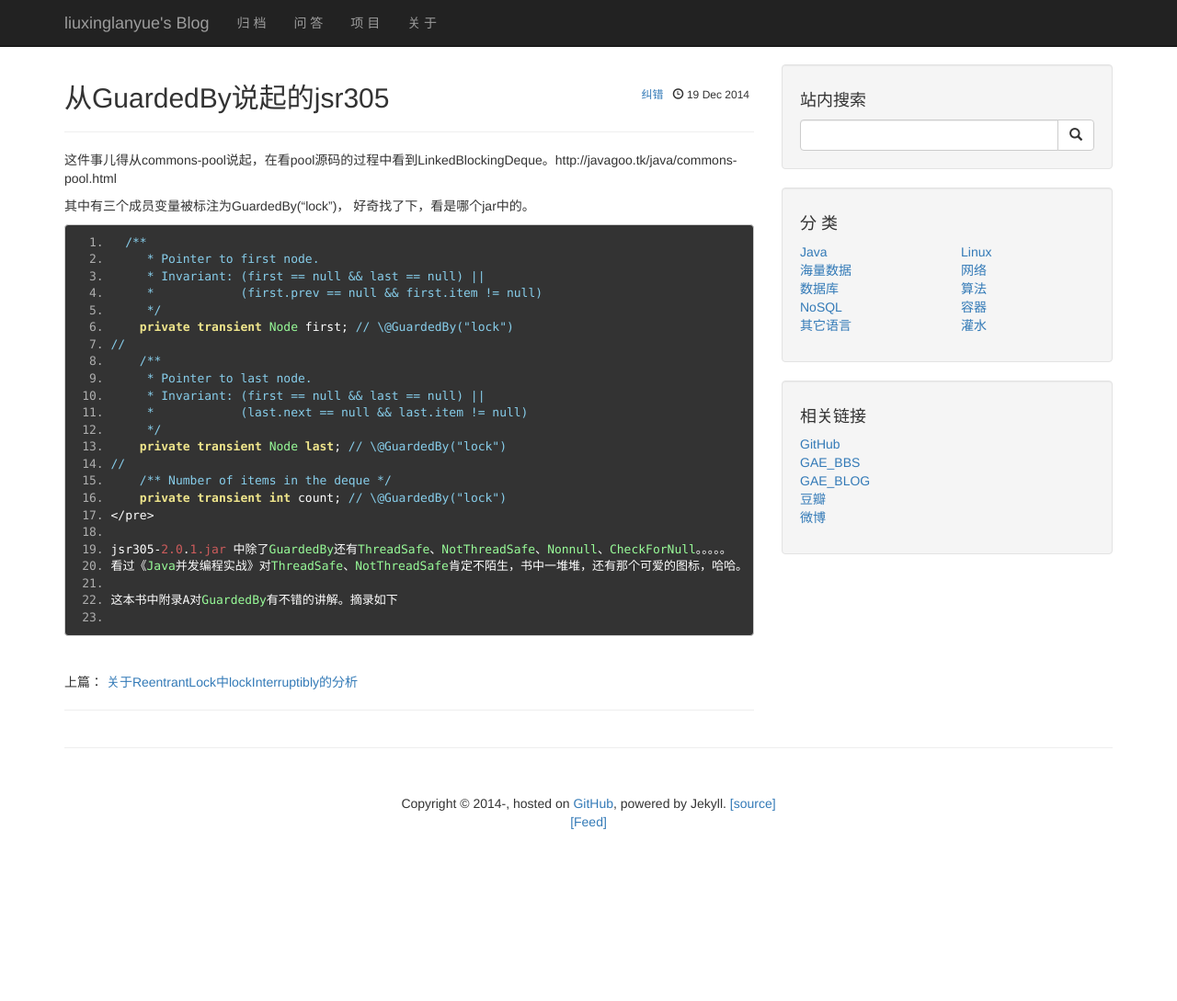
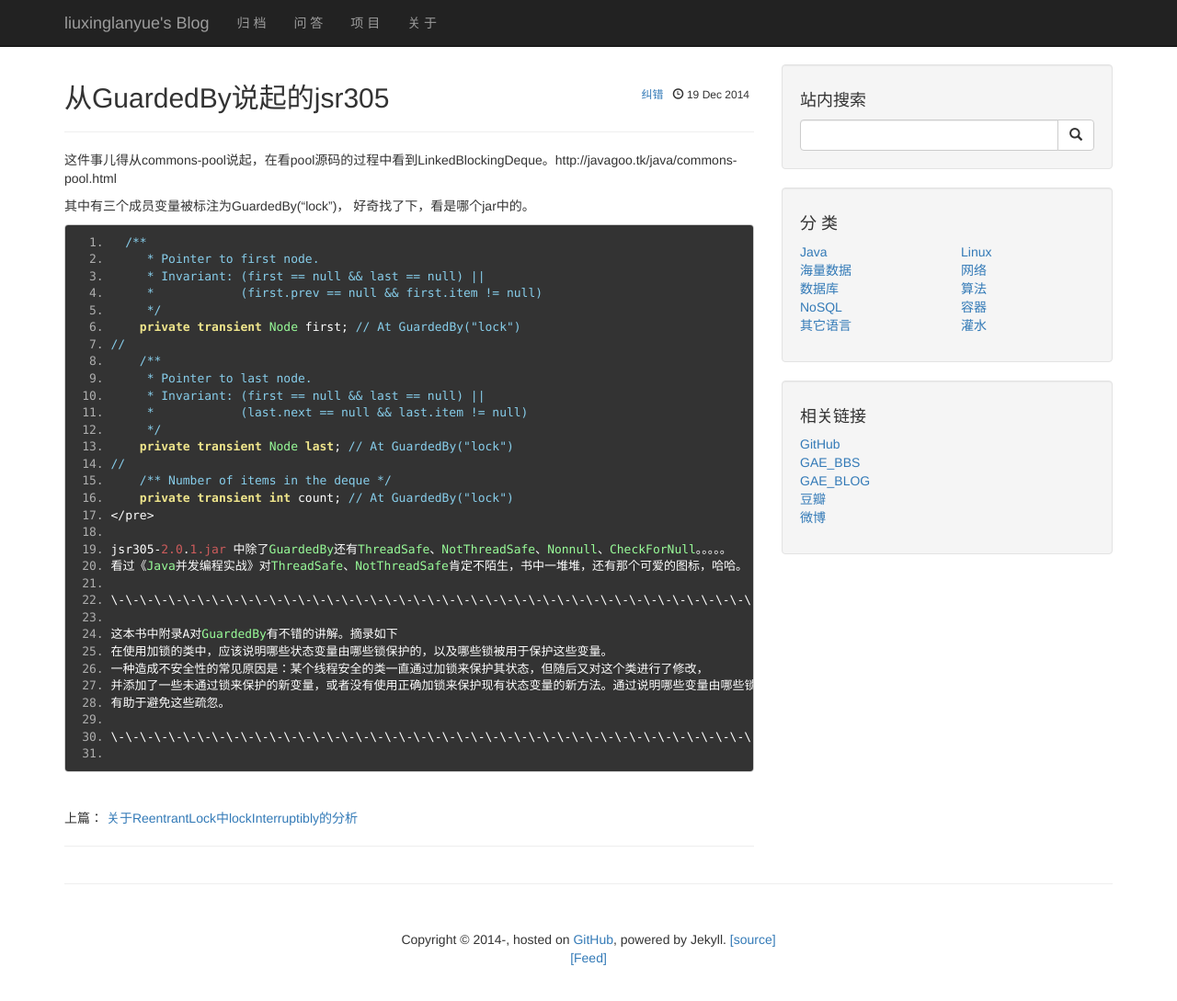
Before and after one commit to liuxinglanyue/blog, a Jekyll site: the page built from _posts/2014-12-19-thread-GuardedBy.markdown, in a window 1280 px wide and 1112 px high. Shown: the top 1089 px of the window at 92% size. Built offline with Jekyll 4.4.1, drawn with Linux system fonts in a browser that asks for light colours; nearby versions of some CDN libraries; Markdown is read by kramdown in place of the engine named in the settings; comment, search, counter and statistics services are not loaded.

Commit message:
Update 2014-12-19-thread-GuardedBy.markdown

```diff
--- a/_posts/2014-12-19-thread-GuardedBy.markdown
+++ b/_posts/2014-12-19-thread-GuardedBy.markdown
@@ -14,20 +14,28 @@ tags: [thread,threadSafe,guardedBy,jsr305]
      * Invariant: (first == null && last == null) ||
      *            (first.prev == null && first.item != null)
      */
-    private transient Node<E> first; // \@GuardedBy("lock")
+    private transient Node<E> first; // At GuardedBy("lock")
 //
     /**
      * Pointer to last node.
      * Invariant: (first == null && last == null) ||
      *            (last.next == null && last.item != null)
      */
-    private transient Node<E> last; // \@GuardedBy("lock")
+    private transient Node<E> last; // At GuardedBy("lock")
 //
     /** Number of items in the deque */
-    private transient int count; // \@GuardedBy("lock")
+    private transient int count; // At GuardedBy("lock")
 </pre>
 
 jsr305-2.0.1.jar 中除了GuardedBy还有ThreadSafe、NotThreadSafe、Nonnull、CheckForNull。。。。。
 看过《Java并发编程实战》对ThreadSafe、NotThreadSafe肯定不陌生，书中一堆堆，还有那个可爱的图标，哈哈。
 
+\-\-\-\-\-\-\-\-\-\-\-\-\-\-\-\-\-\-\-\-\-\-\-\-\-\-\-\-\-\-\-\-\-\-\-\-\-\-\-\-\-\-\-\-\-\-\-\-\-\-\-\-\-\-\-\-\-\-\-\-
+
 这本书中附录A对GuardedBy有不错的讲解。摘录如下
+在使用加锁的类中，应该说明哪些状态变量由哪些锁保护的，以及哪些锁被用于保护这些变量。
+一种造成不安全性的常见原因是：某个线程安全的类一直通过加锁来保护其状态，但随后又对这个类进行了修改，
+并添加了一些未通过锁来保护的新变量，或者没有使用正确加锁来保护现有状态变量的新方法。通过说明哪些变量由哪些锁来保护，
+有助于避免这些疏忽。
+
+\-\-\-\-\-\-\-\-\-\-\-\-\-\-\-\-\-\-\-\-\-\-\-\-\-\-\-\-\-\-\-\-\-\-\-\-\-\-\-\-\-\-\-\-\-\-\-\-\-\-\-\-\-\-\-\-\-\-\-\-
```
